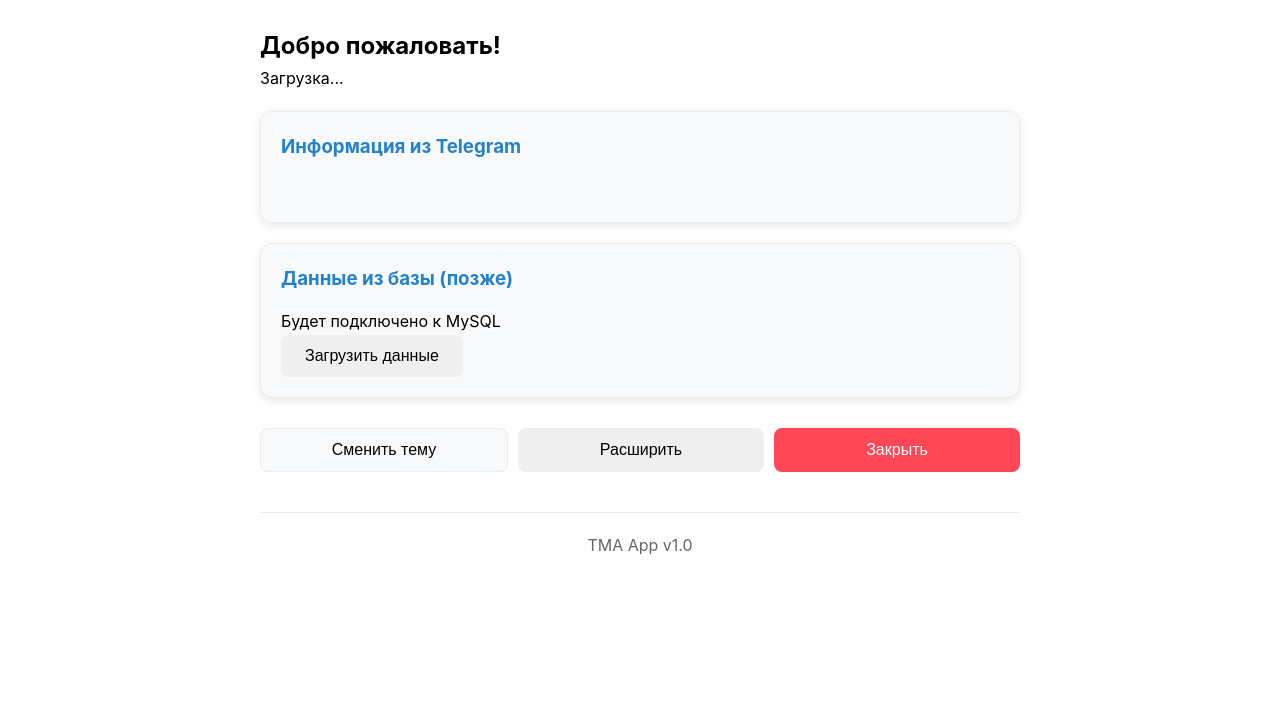
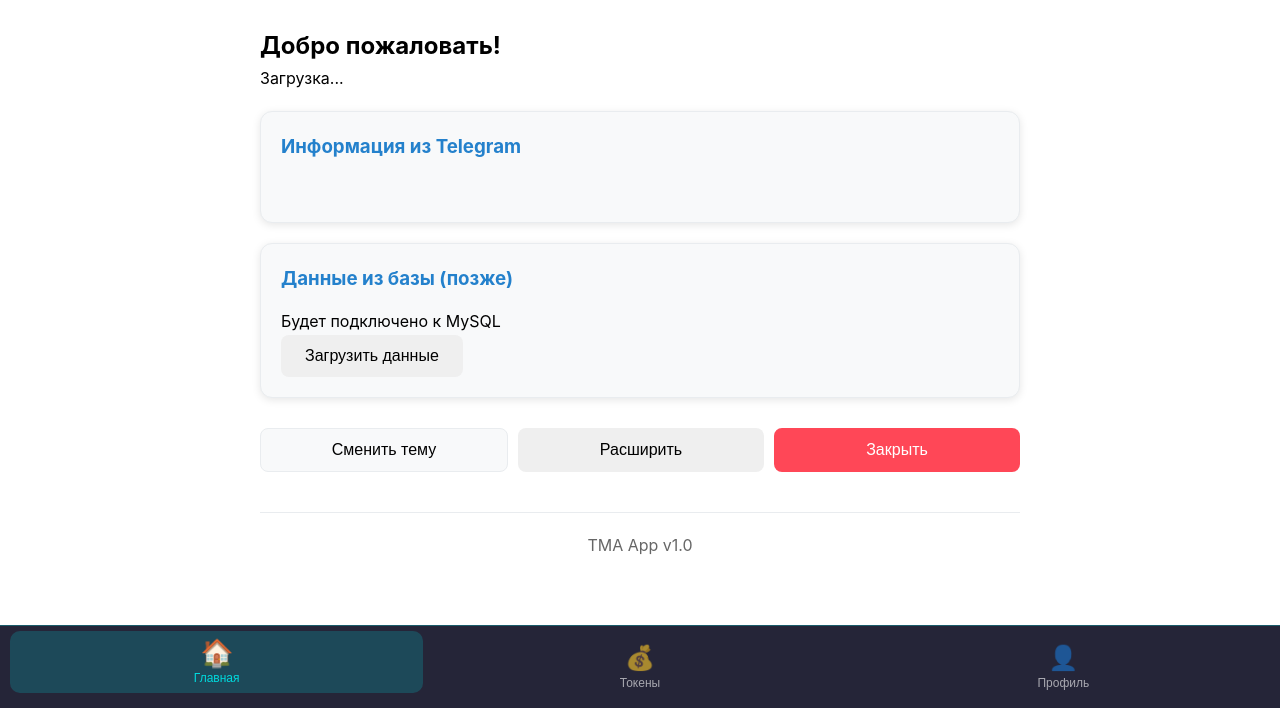
Before and after one commit to coinz-maker/massag, a website: page index.html in a window 1280 px wide. Shown: the part 92-800 px from the top of the page. Drawn offline with Linux system fonts and the light colour scheme; a script that the page names is missing.

Commit message:
Update project

```diff
--- a/index.html
+++ b/index.html
@@ -57,5 +57,20 @@
 
     <script src="telegram-webapp.js"></script>
     <script src="app.js"></script>
+	<!-- Добавьте перед закрывающим тегом </body> -->
+	<div class="tab-bar">
+		<button class="tab-button active" data-tab="home">
+			<span class="tab-icon">🏠</span>
+			<span class="tab-label">Главная</span>
+		</button>
+		<button class="tab-button" data-tab="tokens">
+			<span class="tab-icon">💰</span>
+			<span class="tab-label">Токены</span>
+		</button>
+		<button class="tab-button" data-tab="profile">
+			<span class="tab-icon">👤</span>
+			<span class="tab-label">Профиль</span>
+		</button>
+	</div>
 </body>
 </html>
--- a/style.css
+++ b/style.css
@@ -201,3 +201,69 @@ body {
         width: 100%;
     }
 }
+
+/* Добавьте в существующий CSS */
+.tab-bar {
+    position: fixed;
+    bottom: 0;
+    left: 0;
+    right: 0;
+    background: rgba(26, 26, 46, 0.95);
+    backdrop-filter: blur(10px);
+    border-top: 1px solid rgba(0, 219, 222, 0.3);
+    display: flex;
+    justify-content: space-around;
+    padding: 10px 5px;
+    z-index: 1000;
+}
+
+.tab-button {
+    background: transparent;
+    border: none;
+    color: rgba(255, 255, 255, 0.6);
+    display: flex;
+    flex-direction: column;
+    align-items: center;
+    gap: 4px;
+    padding: 8px 12px;
+    border-radius: 10px;
+    cursor: pointer;
+    transition: all 0.3s ease;
+    flex: 1;
+    margin: 0 5px;
+}
+
+.tab-button.active {
+    background: rgba(0, 219, 222, 0.2);
+    color: #00dbde;
+    transform: translateY(-5px);
+}
+
+.tab-button:hover:not(.active) {
+    background: rgba(255, 255, 255, 0.05);
+    color: rgba(255, 255, 255, 0.8);
+}
+
+.tab-icon {
+    font-size: 24px;
+    transition: transform 0.3s ease;
+}
+
+.tab-button.active .tab-icon {
+    transform: scale(1.1);
+}
+
+.tab-label {
+    font-size: 12px;
+    font-weight: 500;
+    white-space: nowrap;
+}
+
+/* Для корректного отображения контента с учетом меню */
+body {
+    padding-bottom: 70px; /* Высота меню */
+}
+
+.app-container {
+    padding-bottom: 20px;
+}
```
